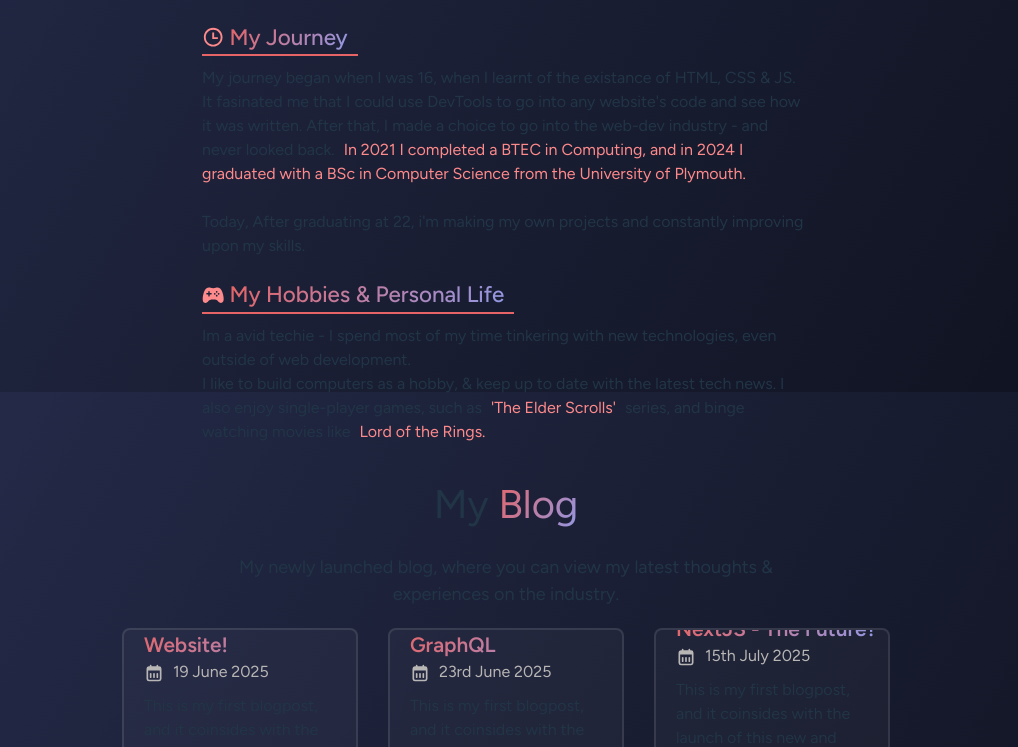
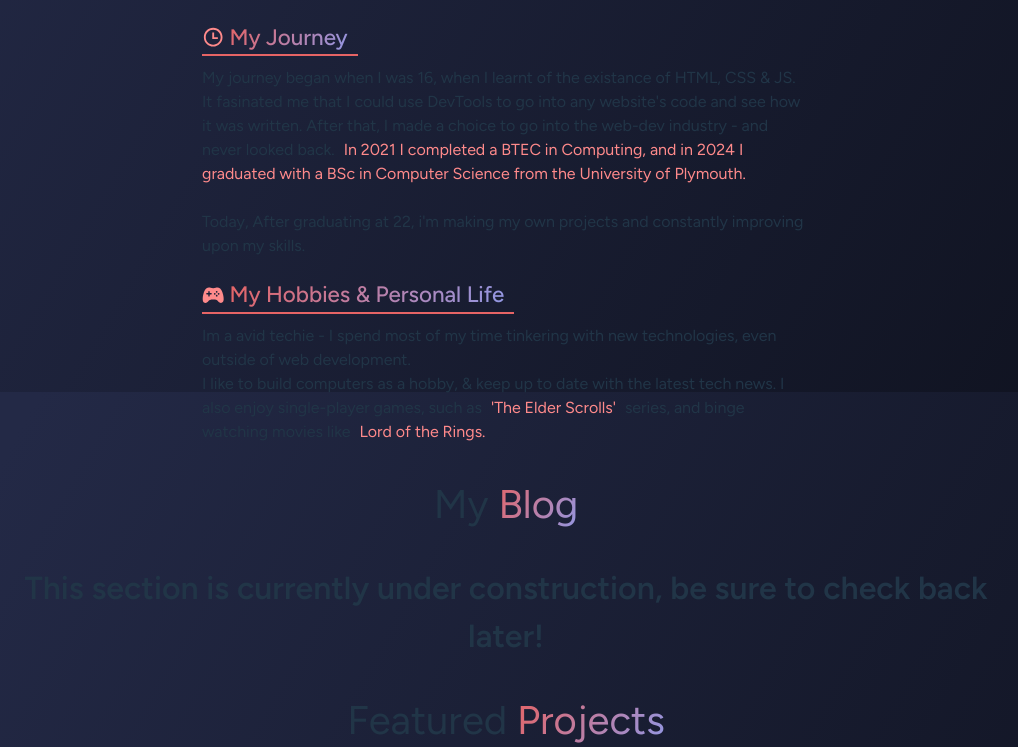
Before and after one commit to DanielSteele1/Portfolio-V2, a React (Vite) app: page / in a window 1280 px wide. Shown: the part 2008-2755 px from the top of the page, without its empty margins (134-1152 px from the left). Built offline with nearby package versions, Linux system fonts and the light colour scheme.

Commit message:
Started polishing up site for release. - Added/removed assets for cleaner presentation. - Removed Blog cards for now, commented out, will work on after website is launched. A coming soon banner is in it's place for now. - More CSS media query work & minor CSS changes.

```diff
--- a/src/App.css
+++ b/src/App.css
@@ -624,20 +624,40 @@ body {
   justify-content: center;
   width: fit-content;
   margin-left: 10px;
+  margin-bottom: 10px;
   padding-top: 10px;
-  padding-bottom: 10px;
+  border-bottom: 2px solid #9198e5;
+}
+
+.project-title:hover {
+  border-color: #e66465;
+  transition: 0.3s ease-in-out;
 }
 
 .project-image img {
-  height: 340px;
+  height: fit-content;
   object-fit: cover;
   display: flex;
   max-width: 100%;
-  border-radius: .375rem;
+  display: block;
 }
 
+.project-image {
 
+  width: 100%;
+  height: 350px;
+  overflow: hidden;
+  border-radius: 20px;
+  display: flex;
+  align-items: center;
+  justify-content: center;
 
+}
+
+.project-image img:hover {
+  background-color: #e26e6e;
+  transition: 0.3s ease-in;
+}
 
 .project-video {
   height: 330px;
--- a/src/App.tsx
+++ b/src/App.tsx
@@ -21,7 +21,7 @@ function App() {
 
 
       <AboutMe />
-      <Blog />
+       <Blog />
 
       <Projects />
       <BackToTop />
--- a/src/Blog.css
+++ b/src/Blog.css
@@ -103,3 +103,19 @@
     margin-left: 3px;
     margin-bottom: 3px;
 }
+
+
+.blog-coming-soon {
+    font-size: 2.0rem;
+    width: 100%;
+    margin: 0 auto;
+    text-align: center;
+    font-family: 'Figtree', sans-serif;
+    font-weight: 600;
+    color: linear-gradient(120deg, #e66465, #9198e5);
+
+
+
+    margin-top: 20px;
+    margin-bottom: 20px;
+}
--- a/src/Blog.tsx
+++ b/src/Blog.tsx
@@ -37,9 +37,12 @@ function Blog() {
 
         <div className="Blog" id="blog">
             <span className="section-heading">My{"\u00A0"}<span className="gradient"> Blog </span> </span>
-            <span className="section-sub-heading">My newly launched blog, where you can view my latest thoughts & experiences on the industry.</span>
+            {/*<span className="section-sub-heading">My newly launched blog, where you can view my latest thoughts & experiences on the industry.</span> */}
 
-            <div className="blog-card-container">
+
+           <span className="blog-coming-soon"> This section is currently under construction, be sure to check back later! </span>
+
+            {/* <div className="blog-card-container">
 
                 <Blog_card
                     title='Welcome to the New Website!'
@@ -65,7 +68,7 @@ function Blog() {
 
                 />
 
-            </div>
+            </div> */}
 
         </div>
 
--- a/src/Projects.tsx
+++ b/src/Projects.tsx
@@ -141,7 +141,7 @@ function Projects() {
                         description=" Skycompass is a web-based application that allows users to monitor up-to-date weather patterns across the globe.
                         It utilises multiple APIs to create a dashboard displaying weather maps, as well a forecast page that predicts weather for up to 7 days.
                         Using MongoDB & Bcrypt hashing for security, users can favourite locations for a more personalised experience."
-                        src="SkyCompass.gif"
+                        src="SkyCompass.png"
                         tags={[
                             <FaReact />,
                             <FaJs />,
@@ -157,7 +157,7 @@ function Projects() {
 
                     <Project_card title="EarthSim"
                         description="EarthSim is a project that I built in C++, using OpenGL and various libraries to create a 3D environment, with the goal of simulating our local system of planets, exposing me to core game development principles and GLSL."
-                        src="EarthSim.gif"
+                        src="EarthSim.png"
                         tags={[
                             <SiCplusplus />,
                             <SiOpengl />,
```
Also changed, not shown: public/EarthSim.png (added), public/SkyCompass.png (added).
